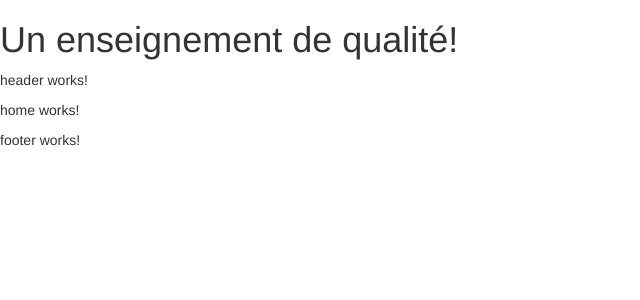
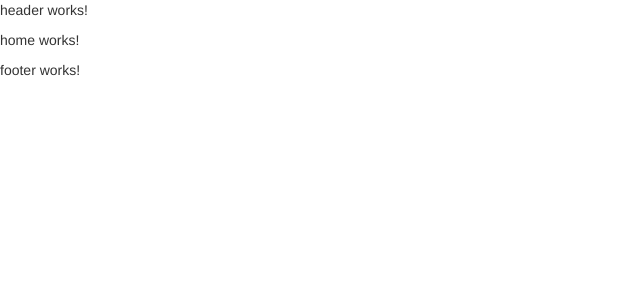
Before and after one commit to AdrienHorgnies/web-project-may2017, an Angular app: page / in a window 1280 px wide. Shown: the top 300 px of the page, without its empty margins (0-640 px from the left). Built offline with nearby package versions, Linux system fonts and the light colour scheme.

Commit message:
remove title from AppComponent template

```diff
--- a/src/app/app.component.html
+++ b/src/app/app.component.html
@@ -1,6 +1,3 @@
-<h1>
-  {{title}}
-</h1>
 <wp-header></wp-header>
 <main>
   <router-outlet></router-outlet>
```
